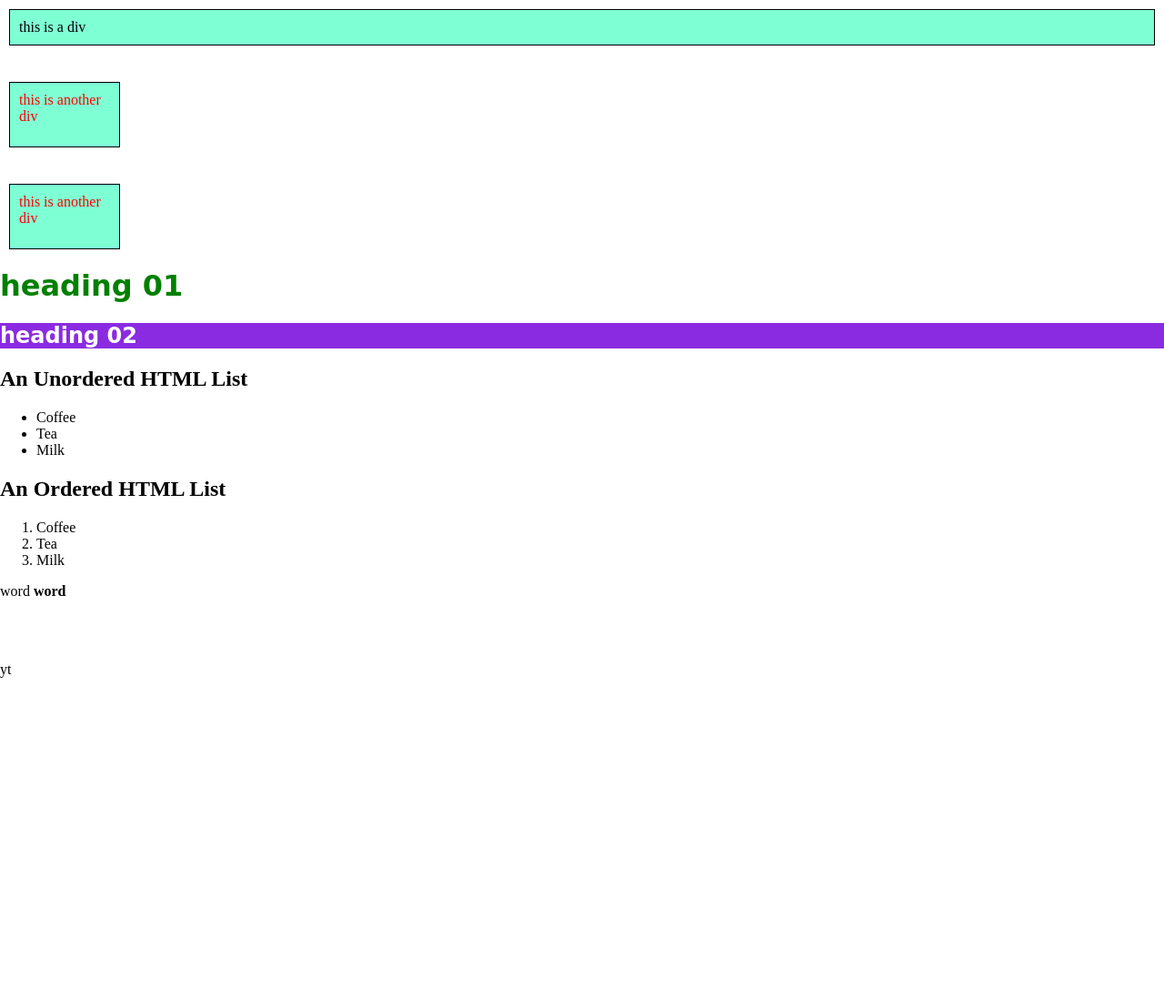
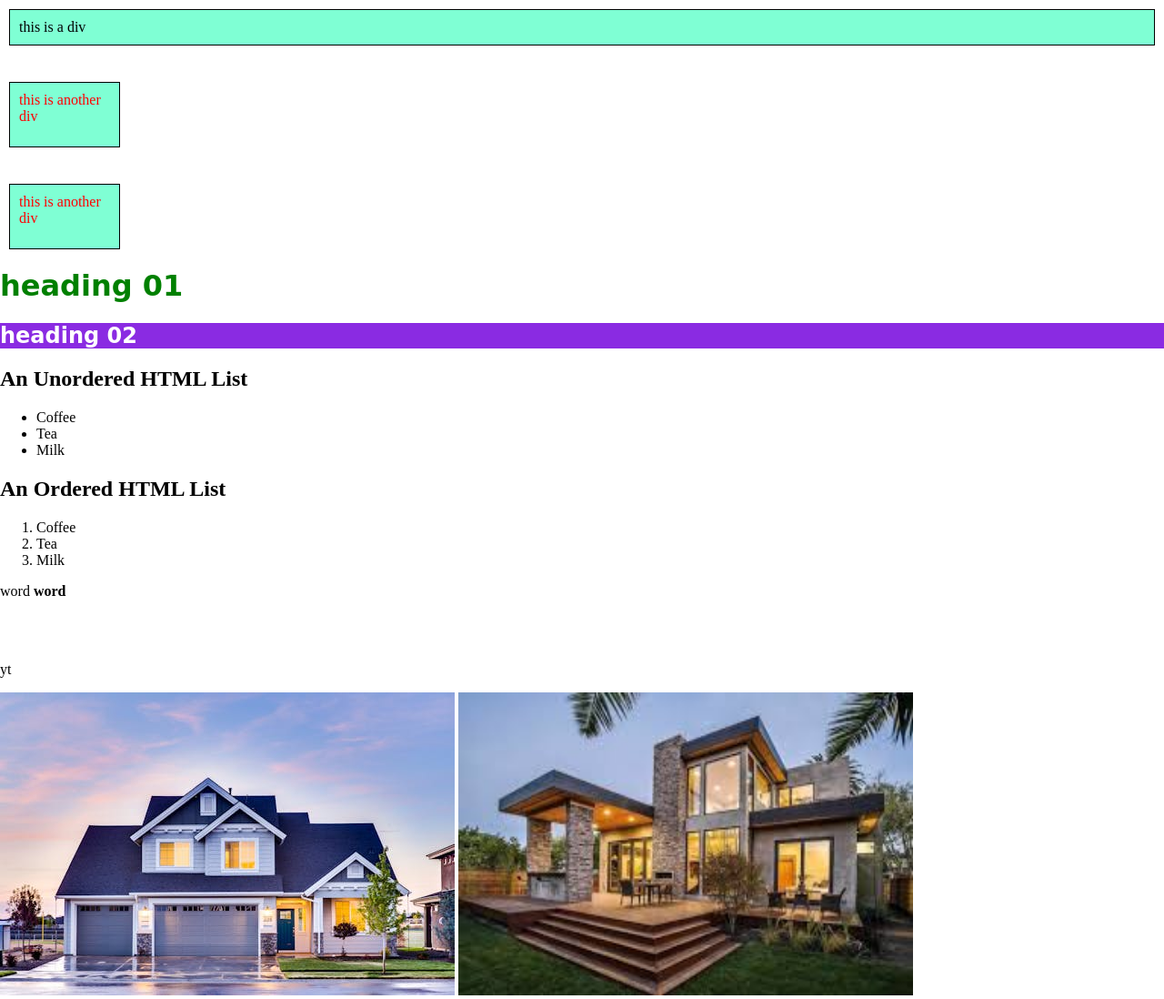
Before and after one commit to ervahofi/bootcamp-01, a plain HTML site: page index.html in a window 1280 px wide. Shown: the whole page at 91% size. Before the commit the page ends 800 px from the top, so only its background shows below. Drawn offline with Linux system fonts and the light colour scheme.

Commit message:
adding images

```diff
--- a/index.html
+++ b/index.html
@@ -57,6 +57,8 @@
     <br>
     <p>yt</p>
 
+    <img src="pexels-photo-106399.jpeg" alt="house" width="500" height="333">
+    <img src="../assets/images.jpg" width="500" height="333">
 </body>
 </html>
 </body>
```
Also changed, not shown: assets/images.jpg (added), pexels-photo-106399.jpeg (added).
